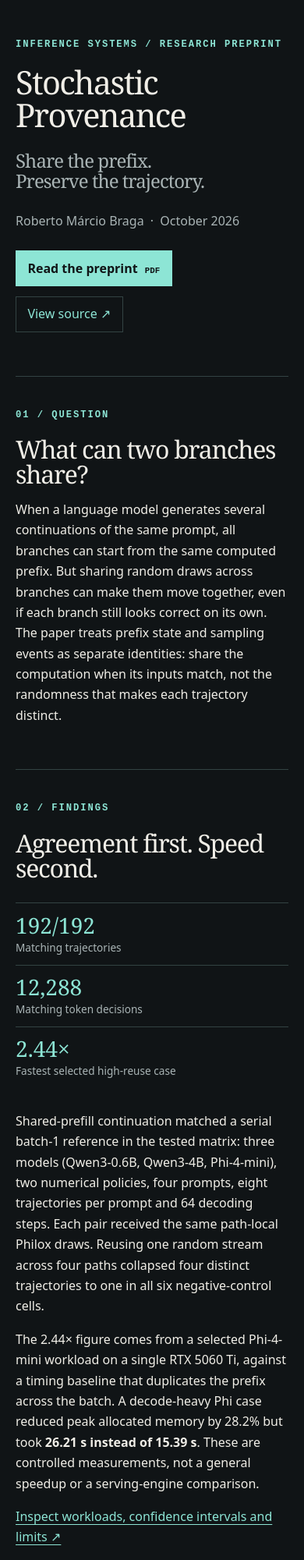
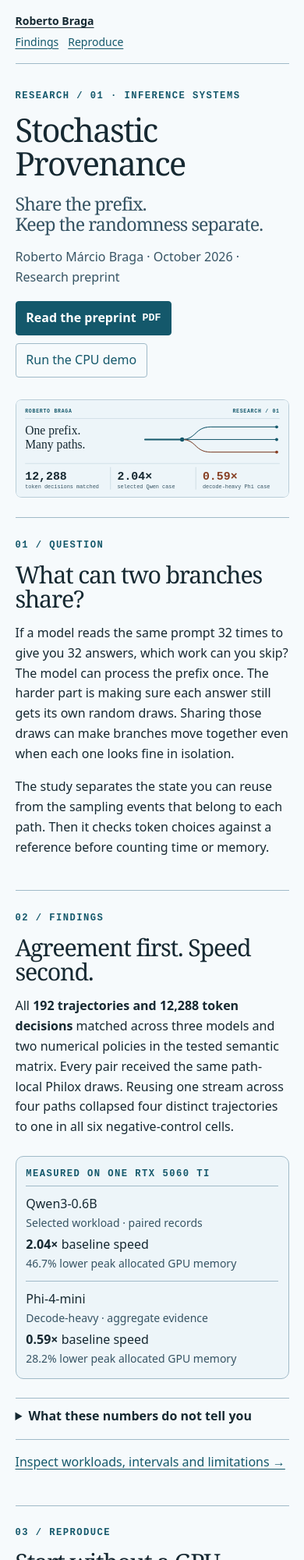
Before and after one commit to BetoBraga/stochastic-provenance, a plain HTML site: page index.html in a window 390 px wide. Shown: the top 2000 px of the page at 78% size. Drawn offline with Linux system fonts and the light colour scheme.

Commit message:
Match the public research site to the profile evidence register

```diff
--- a/index.html
+++ b/index.html
@@ -3,44 +3,54 @@
 <head>
 <meta charset="utf-8">
 <meta name="viewport" content="width=device-width, initial-scale=1">
-<meta name="color-scheme" content="dark">
+<meta name="color-scheme" content="light dark">
 <meta name="description" content="A research preprint by Roberto Márcio Braga on sharing language model prefix state without changing the semantics of stochastic trajectories.">
-<title>Stochastic Provenance · Roberto Márcio Braga</title>
+<title>Stochastic Provenance | Roberto Braga</title>
 <link rel="stylesheet" href="style.css">
 </head>
 <body>
-<main>
+<main id="main">
+<nav aria-label="Study navigation"><a class="wordmark" href="https://github.com/BetoBraga">Roberto Braga</a><a href="#findings">Findings</a><a href="#reproduce">Reproduce</a></nav>
 <header>
-<p class="eyebrow">INFERENCE SYSTEMS / RESEARCH PREPRINT</p>
+<p class="label">Research / 01 · Inference systems</p>
 <h1>Stochastic<br>Provenance</h1>
-<p class="dek">Share the prefix.<br>Preserve the trajectory.</p>
-<p class="byline">Roberto Márcio Braga <span>·</span> October 2026</p>
-<div class="actions"><a class="primary" href="stochastic-provenance-preprint.pdf">Read the preprint <small>PDF</small></a><a href="https://github.com/BetoBraga/stochastic-provenance">View source ↗</a></div>
+<p class="dek">Share the prefix.<br>Keep the randomness separate.</p>
+<p class="byline">Roberto Márcio Braga · October 2026 · Research preprint</p>
+<div class="actions"><a class="primary" href="stochastic-provenance-preprint.pdf">Read the preprint <small>PDF</small></a><a href="https://github.com/BetoBraga/stochastic-provenance#03--run-in-under-a-minute">Run the CPU demo</a></div>
 </header>
+<a class="register" href="#findings" aria-label="Jump to the measured findings">
+<picture>
+  <source media="(prefers-color-scheme: dark)" srcset="evidence-register-dark.svg">
+  <img width="920" height="328" src="evidence-register-light.svg" alt="Stochastic Provenance evidence register: 12,288 of 12,288 matched token decisions in semantic tests; 2.04 times speedup in one Qwen case; 0.59 times in a decode-heavy Phi case.">
+</picture>
+</a>
 <section aria-labelledby="question">
-<p class="eyebrow">01 / QUESTION</p>
-<h2>What can two branches share?</h2>
-<p>When a language model generates several continuations of the same prompt, all branches can start from the same computed prefix. But sharing random draws across branches can make them move together, even if each branch still looks correct on its own. The paper treats prefix state and sampling events as separate identities: share the computation when its inputs match, not the randomness that makes each trajectory distinct.</p>
+<p class="label">01 / Question</p>
+<h2 id="question">What can two branches share?</h2>
+<p>If a model reads the same prompt 32 times to give you 32 answers, which work can you skip? The model can process the prefix once. The harder part is making sure each answer still gets its own random draws. Sharing those draws can make branches move together even when each one looks fine in isolation.</p>
+<p>The study separates the state you can reuse from the sampling events that belong to each path. Then it checks token choices against a reference before counting time or memory.</p>
 </section>
-<section aria-labelledby="results">
-<p class="eyebrow">02 / FINDINGS</p>
-<h2>Agreement first. Speed second.</h2>
-<dl class="metrics">
-<div><dt>Matching trajectories</dt><dd>192/192</dd></div>
-<div><dt>Matching token decisions</dt><dd>12,288</dd></div>
-<div><dt>Fastest selected high-reuse case</dt><dd>2.44×</dd></div>
-</dl>
-<p>Shared-prefill continuation matched a serial batch-1 reference in the tested matrix: three models (Qwen3-0.6B, Qwen3-4B, Phi-4-mini), two numerical policies, four prompts, eight trajectories per prompt and 64 decoding steps. Each pair received the same path-local Philox draws. Reusing one random stream across four paths collapsed four distinct trajectories to one in all six negative-control cells.</p>
-<p>The 2.44× figure comes from a selected Phi-4-mini workload on a single RTX 5060 Ti, against a timing baseline that duplicates the prefix across the batch. A decode-heavy Phi case reduced peak allocated memory by 28.2% but took <strong>26.21 s instead of 15.39 s</strong>. These are controlled measurements, not a general speedup or a serving-engine comparison.</p>
-<p><a href="https://github.com/BetoBraga/stochastic-provenance/blob/main/docs/evidence.md">Inspect workloads, confidence intervals and limits ↗</a></p>
+<section aria-labelledby="findings">
+<p class="label">02 / Findings</p>
+<h2 id="findings">Agreement first. Speed second.</h2>
+<p>All <strong>192 trajectories and 12,288 token decisions</strong> matched across three models and two numerical policies in the tested semantic matrix. Every pair received the same path-local Philox draws. Reusing one stream across four paths collapsed four distinct trajectories to one in all six negative-control cells.</p>
+<div class="index"><p class="label" id="comparison">Measured on one RTX 5060 Ti</p>
+<dl aria-labelledby="comparison">
+<div><dt>Qwen3-0.6B <span>Selected workload · paired records</span></dt><dd><strong>2.04×</strong> baseline speed <span>46.7% lower peak allocated GPU memory</span></dd></div>
+<div><dt>Phi-4-mini <span>Decode-heavy · aggregate evidence</span></dt><dd><strong>0.59×</strong> baseline speed <span>28.2% lower peak allocated GPU memory</span></dd></div>
+</dl></div>
+<details><summary>What these numbers do not tell you</summary>
+<p>The timing baseline duplicates the prefix across the batch. The tests do not compare production serving engines or establish a general speedup. Semantic counts and Phi timings are historical aggregates; only selected Qwen timing pairs are included. Peak allocated GPU memory is not whole-device usage or energy consumption.</p>
+</details>
+<p><a href="https://github.com/BetoBraga/stochastic-provenance/blob/main/docs/evidence.md">Inspect workloads, intervals and limitations →</a></p>
 </section>
-<section aria-labelledby="repro">
-<p class="eyebrow">03 / REPRODUCE</p>
-<h2>Start without a GPU.</h2>
-<p>The reference demo checks that independently sampled branches preserve their decisions when they share the same prefix. It is a semantic check, not a latency benchmark. Code is available under Apache 2.0.</p>
-<div class="actions"><a href="https://github.com/BetoBraga/stochastic-provenance/blob/main/docs/reproduction.md">Reproduction guide ↗</a><a href="https://github.com/BetoBraga/stochastic-provenance/blob/main/CITATION.cff">Cite this work ↗</a></div>
+<section aria-labelledby="reproduce">
+<p class="label">03 / Reproduce</p>
+<h2 id="reproduce">Start without a GPU.</h2>
+<p>The CPU demo checks whether each independently sampled branch keeps its token decisions when it shares the prefix. It is a semantic check, not a latency benchmark. The code is Apache 2.0.</p>
+<div class="actions"><a class="primary" href="https://github.com/BetoBraga/stochastic-provenance#03--run-in-under-a-minute">Run the CPU demo</a><a href="https://github.com/BetoBraga/stochastic-provenance/blob/main/docs/reproduction.md">Reproduction guide</a><a href="https://github.com/BetoBraga/stochastic-provenance/blob/main/CITATION.cff">Cite this work</a></div>
 </section>
-<footer>Research preprint · <a href="https://github.com/BetoBraga">Roberto Márcio Braga</a></footer>
+<footer><a href="https://github.com/BetoBraga">GitHub profile</a><a href="https://github.com/BetoBraga/stochastic-provenance">Source repository</a></footer>
 </main>
 </body>
 </html>
--- a/style.css
+++ b/style.css
@@ -1,7 +1,20 @@
-:root{color-scheme:dark;background:#101416;color:#f0eee7;font:100%/1.65 system-ui,sans-serif;--muted:#a9b4b5;--accent:#8de5d5;--line:#334343}
-*{box-sizing:border-box}body{margin:0}main{max-width:64rem;padding:0 2rem;margin:auto}header{padding:clamp(3rem,9vw,7rem) 0 3.5rem;background:radial-gradient(ellipse at 85% 10%,#182b2c,transparent 52%)}
-h1,h2,.dek{font-family:Georgia,serif;line-height:1;margin:0;letter-spacing:-.04em;font-weight:400}h1{font-size:clamp(2.6rem,9vw,7rem)}h2{font-size:clamp(2rem,5vw,3.7rem)}.dek{font-size:clamp(1.5rem,4vw,2.65rem);line-height:1.12;margin:1.5rem 0;color:var(--muted)}
-p{max-width:66ch}.eyebrow{color:var(--accent);font:bold .76rem/1.5 ui-monospace,monospace;letter-spacing:.16em;margin:0 0 1.2rem}.byline,footer{color:var(--muted)}.byline span{padding:0 .25rem}
-section,footer{border-top:1px solid var(--line);padding:2.5rem 0}footer{font-size:.9rem}a{color:var(--accent);text-underline-offset:.26em}a:focus-visible{outline:2px solid var(--accent);outline-offset:5px}.actions{display:flex;gap:.8rem;flex-wrap:wrap;margin-top:1.5rem}.actions a{display:inline-block;min-height:44px;border:1px solid var(--line);padding:.55rem .9rem;text-decoration:none}.actions a:hover,.actions a:focus-visible{border-color:var(--accent);text-decoration:underline}.actions .primary{background:var(--accent);color:#101416;border-color:var(--accent);font-weight:650}.actions small{margin-left:.3rem;font-family:monospace}
-.metrics{display:grid;grid-template-columns:repeat(3,1fr);gap:1rem;margin:1.8rem 0}.metrics div{display:flex;flex-direction:column-reverse;padding:1rem 0;border-top:1px solid var(--line)}.metrics dt{color:var(--muted);font-size:.85rem}.metrics dd{margin:0;color:var(--accent);font:clamp(1.75rem,5vw,3rem)/1.25 Georgia,serif;font-variant-numeric:tabular-nums}
-@media(max-width:35rem){main{padding:0 1.25rem}.metrics{grid-template-columns:1fr;gap:0}.metrics div{padding:.65rem 0}header{background:none}}
+:root{color-scheme:light dark;--canvas:#f6fafc;--panel:#edf5f9;--ink:#162932;--muted:#365464;--accent:#14586b;--line:#a0bac8;--button:#fff;background:var(--canvas);color:var(--ink);font:100%/1.62 system-ui,sans-serif}
+@media(prefers-color-scheme:dark){:root{--canvas:#101921;--panel:#172732;--ink:#eef6fa;--muted:#afc4d0;--accent:#9ddff4;--line:#366174;--button:#101921}}
+*{box-sizing:border-box}body{margin:0}main{max-width:62rem;padding-inline:clamp(1rem,5vw,2rem);margin:auto}
+nav,footer{display:flex;flex-wrap:wrap;align-items:center;gap:clamp(.75rem,3vw,1.75rem);padding-block:1rem;border-bottom:1px solid var(--line);font-size:.875rem}
+nav .wordmark{margin-inline-end:auto;font-weight:700;color:var(--ink)}
+header{padding:clamp(2rem,7vw,5rem) 0 1.8rem}
+h1,h2,.dek{font-family:Georgia,serif;line-height:1.02;margin:0;letter-spacing:-.04em;font-weight:400}
+h1{font-size:clamp(2.6rem,9.1vw,6.3rem);overflow-wrap:break-word}
+h2{font-size:clamp(1.9rem,5.7vw,3.6rem)}
+.dek{font-size:clamp(1.45rem,4vw,2.2rem);line-height:1.12;margin:1.1rem 0;color:var(--muted)}
+p{max-width:66ch}.label{color:var(--accent);font:700 .76rem/1.5 ui-monospace,monospace;letter-spacing:.12em;text-transform:uppercase;margin:0 0 .8rem}.byline,footer{color:var(--muted)}
+section{border-top:1px solid var(--line);padding:clamp(1.6rem,5vw,3rem) 0}
+a{color:var(--accent);text-underline-offset:.2em}a:focus-visible,summary:focus-visible{outline:2px solid var(--accent);outline-offset:4px}
+.actions{display:flex;gap:.6rem;flex-wrap:wrap;margin-top:1.05rem}.actions a{display:inline-flex;align-items:center;gap:.5rem;min-height:44px;border:1px solid var(--line);padding:.45rem .8rem;border-radius:4px;text-decoration:none}.actions a:hover{text-decoration:underline;border-color:var(--accent)}.actions .primary{background:var(--accent);color:var(--button);border-color:var(--accent);font-weight:700}.actions small{font-family:ui-monospace,monospace}
+.register{display:block;margin:0 0 clamp(1.6rem,5vw,3rem);border-radius:16px}.register img{display:block;width:100%;height:auto}
+.index{margin:1.5rem 0;padding:clamp(.8rem,3vw,1.25rem);background:var(--panel);border:1px solid var(--line);border-radius:10px}
+.index .label{margin:0 0 .35rem}.index dl,.index dd{margin:0}.index dl>div{display:grid;grid-template-columns:1fr 1fr;gap:.65rem;padding-block:.65rem;border-top:1px solid var(--line)}.index span{display:block;color:var(--muted);font-size:.875rem}.index strong{font-variant-numeric:tabular-nums}.index dl>div:last-child{padding-bottom:0}
+details{border-block:1px solid var(--line);padding:.65rem 0}summary{cursor:pointer;font-weight:650;min-height:32px}details p{margin:.25rem 0 .55rem}
+footer{border-top:1px solid var(--line);border-bottom:0;margin-top:.3rem}
+@media(max-width:30rem){.index dl>div{grid-template-columns:1fr;gap:.2rem}.register{border-radius:8px}.register img{border-radius:8px}nav .wordmark{flex-basis:100%;margin-bottom:-.5rem}}
```
Also changed, not shown: evidence-register-dark.svg (added), evidence-register-light.svg (added).
